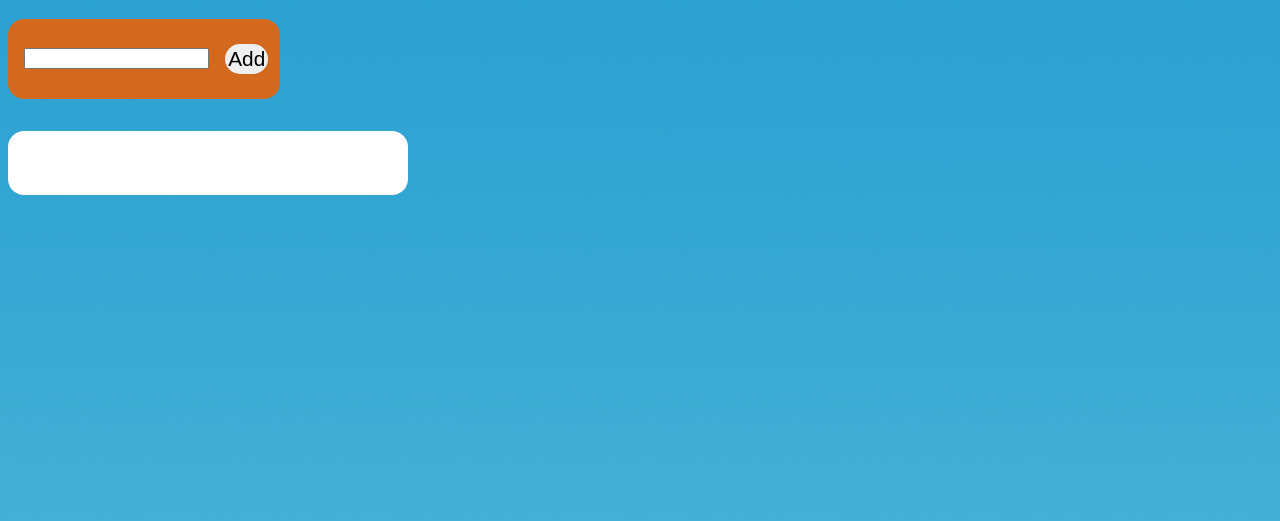
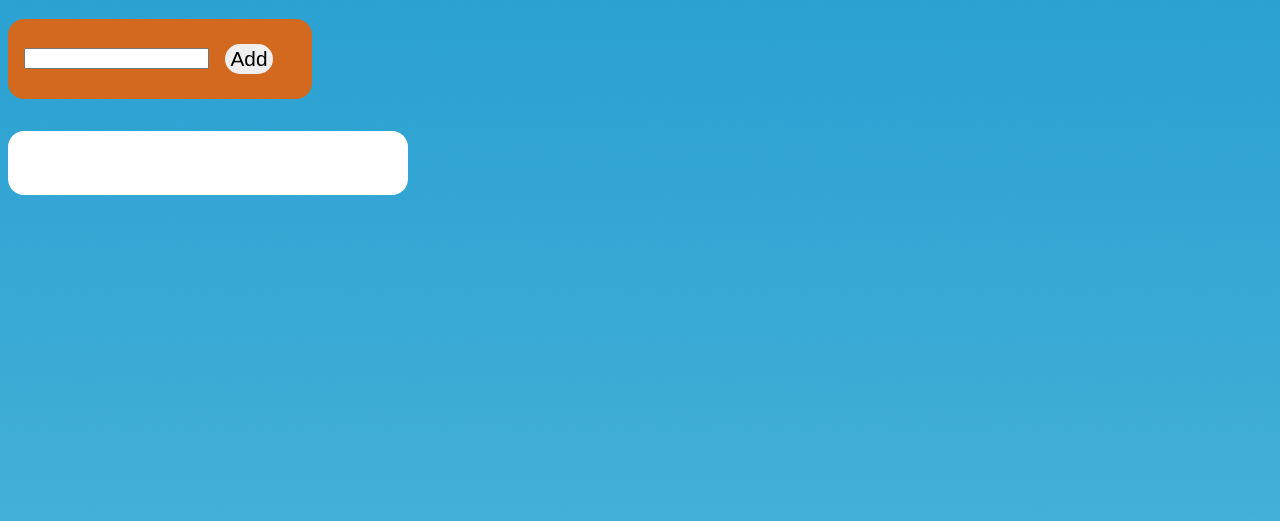
Before and after one commit to mike14112/Todo, a plain HTML site: page index.html in a window 1280 px wide. Shown: the part 69-590 px from the top of the page. Drawn offline with Linux system fonts and the light colour scheme.

Commit message:
fix  bugs css

```diff
--- a/main.css
+++ b/main.css
@@ -65,7 +65,7 @@ li {
 .add-area {
   display: flex;
   align-items: center;
-  width: 15rem;
+  width: 17rem;
   height: 3rem;
   padding: 1rem;
   background-color: chocolate;
```
